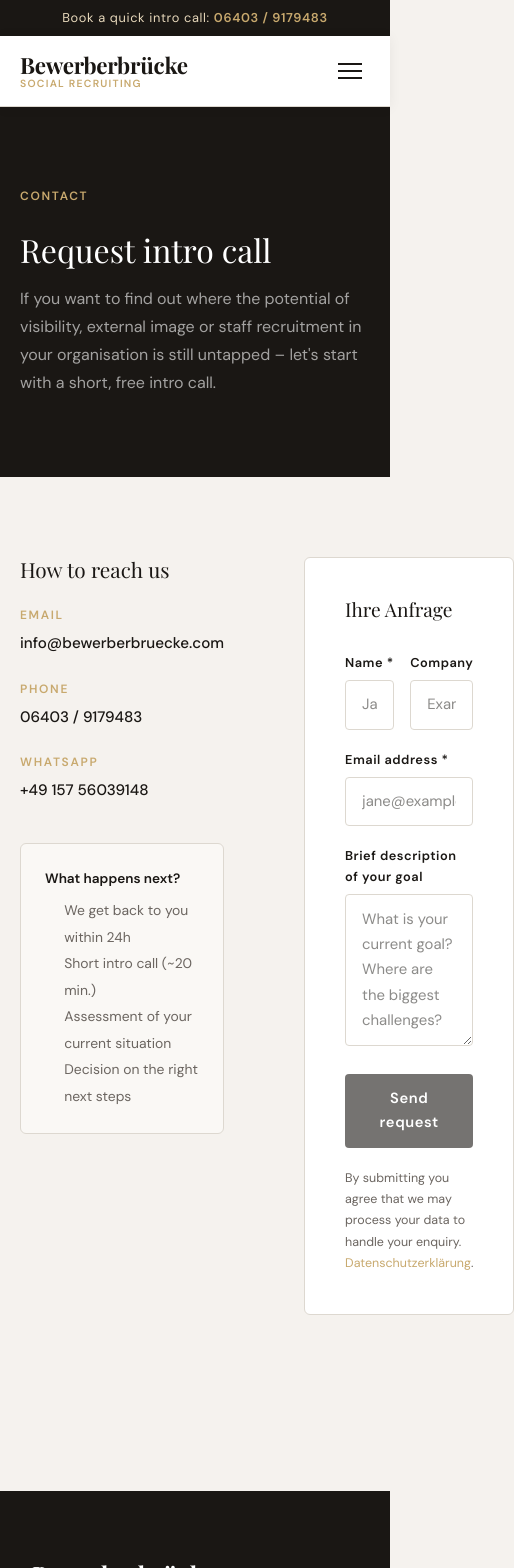
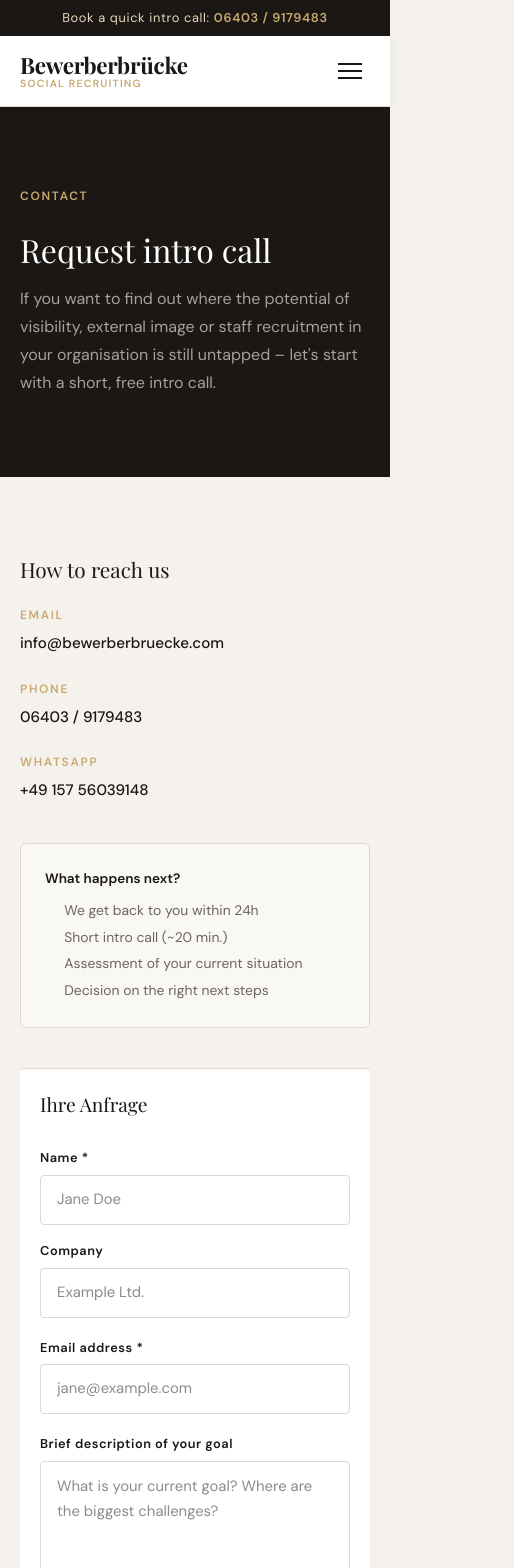
Before and after one commit to DuxAquila/Bewerberbruecke, a Next.js app: page /en/kontakt in a window 390 px wide. Shown: the top 1568 px of the page, 514 px wide, since content can reach past the window. Built offline with nearby package versions, Linux system fonts and the light colour scheme.

Commit message:
Kontakt
die Kontaktseite wurde Mobile First optimiert

```diff
--- a/package.json
+++ b/package.json
@@ -3,7 +3,7 @@
   "version": "0.1.0",
   "private": true,
   "scripts": {
-    "dev": "next dev -p 4000",
+    "dev": "next dev",
     "build": "next build",
     "start": "next start -p 4000",
     "lint": "eslint"
--- a/src/app/[locale]/(public)/kontakt/page.tsx
+++ b/src/app/[locale]/(public)/kontakt/page.tsx
@@ -35,7 +35,7 @@ export default function Kontakt() {
 
       {/* Inhalt */}
       <section className="section">
-        <div className="container max-w-lg" style={{ display: "grid", gridTemplateColumns: "1fr 1.4fr", gap: "5rem", alignItems: "start" }}>
+        <div className="container max-w-lg contact-layout">
 
           {/* Sidebar */}
           <div>
--- a/src/app/style/components.css
+++ b/src/app/style/components.css
@@ -205,3 +205,33 @@
   outline:         none;
   transition:      border-color 0.2s;
 }
+
+/* ---- Kontaktformular Card ---- */
+.contact-form-card {
+  background:    var(--white);
+  border:        1px solid var(--border);
+  border-radius: var(--radius-lg);
+  padding:       2.5rem;
+}
+
+@media (max-width: 480px) {
+  .contact-form-card {
+    padding:       1.5rem 1.25rem;
+    border-radius: var(--radius-md);
+    border-left:   none;
+    border-right:  none;
+  }
+}
+
+/* ---- Name/Firma Grid im Kontaktformular ---- */
+.form-name-grid {
+  display:               grid;
+  grid-template-columns: 1fr 1fr;
+  gap:                   1rem;
+}
+
+@media (max-width: 480px) {
+  .form-name-grid {
+    grid-template-columns: 1fr;
+  }
+}
--- a/src/app/style/layout.css
+++ b/src/app/style/layout.css
@@ -75,3 +75,18 @@
   font-weight:    600;
   margin-bottom:  0.75rem;
 }
+
+/* ---- Kontaktseite Layout ---- */
+.contact-layout {
+  display:               grid;
+  grid-template-columns: 1fr 1.4fr;
+  gap:                   5rem;
+  align-items:           start;
+}
+
+@media (max-width: 768px) {
+  .contact-layout {
+    grid-template-columns: 1fr;
+    gap:                   2.5rem;
+  }
+}
--- a/src/components/ContactForm.tsx
+++ b/src/components/ContactForm.tsx
@@ -47,7 +47,7 @@ export default function ContactForm() {
   }
 
   return (
-    <div style={{ background: "var(--white)", border: "1px solid var(--border)", borderRadius: "var(--radius-lg)", padding: "2.5rem" }}>
+    <div className="contact-form-card">
       <h2 style={{ fontSize: "1.2rem", marginBottom: "2rem" }}>Ihre Anfrage</h2>
 
       {status === "error" && (
@@ -59,7 +59,7 @@ export default function ContactForm() {
       <div style={{ display: "flex", flexDirection: "column", gap: "1.25rem" }}>
 
         {/* Name + Unternehmen */}
-        <div style={{ display: "grid", gridTemplateColumns: "1fr 1fr", gap: "1rem" }}>
+        <div className="form-name-grid">
           <div>
             <label className="form-label">{t("nameLabel")}</label>
             <input
```
